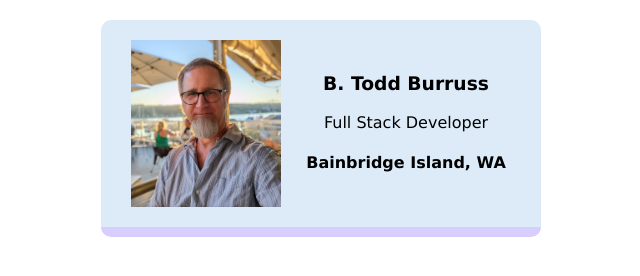
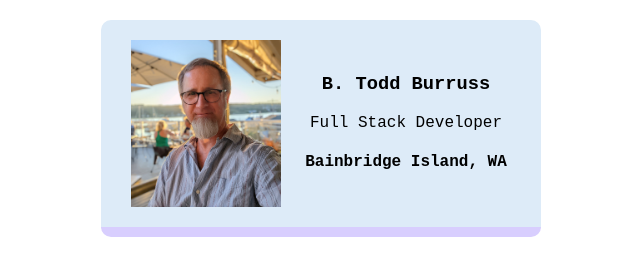
Before and after one commit to btoddb/todd, a website built with Vite: page index.html in a window 1280 px wide. Shown: the whole page, without its empty margins (319-959 px from the left). Built offline with nearby package versions, Linux system fonts and the light colour scheme.

Commit message:
changed first web safe font to Courier New

```diff
--- a/styles.css
+++ b/styles.css
@@ -1,9 +1,6 @@
 body {
     margin: 20px;
-    font-family: Verdana, Geneva, Tahoma, sans-serif;
-    /*background-image: url(./images/todd.jpg);*/
-    /*background-size: contain;*/
-    /*background-repeat: no-repeat;;*/
+    font-family: Courier New, Verdana, Geneva, Tahoma, sans-serif;
 }
 
 .border {
@@ -17,7 +14,7 @@ body {
     text-align: center;
     align-items: center;
 
-    margin: 0px auto;
+    margin: 0 auto;
     padding: 20px;
     width: 400px;
 
```
